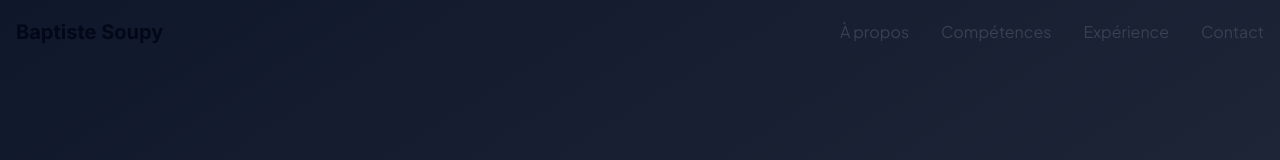
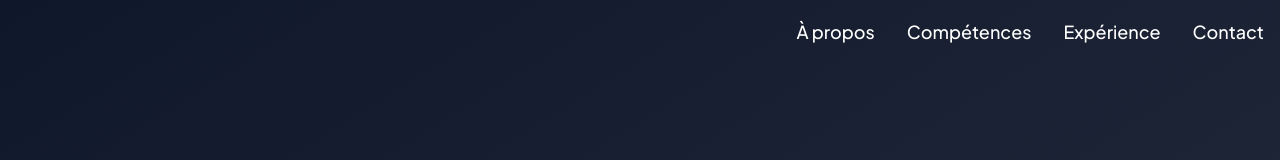
Before and after one commit to mayconbernardes/Baptiste-Soupy, a React (Vite) app: page / in a window 1280 px wide. Shown: the top 160 px of the page. Built offline with nearby package versions, Linux system fonts and the light colour scheme.

Commit message:
Improve Navbar UX and Style
Updated the navigation bar to enhance user experience by making it more user-friendly and floating. Changed the font color for better visibility and removed the "Baptiste Soupy" text from the navbar.
[skip gpt_engineer]

```diff
--- a/src/components/Navigation.tsx
+++ b/src/components/Navigation.tsx
@@ -21,20 +21,26 @@ const Navigation = () => {
   ];
 
   return (
-    <nav className={`fixed w-full z-50 transition-all duration-300 ${isScrolled ? 'bg-white shadow-md' : 'bg-transparent'}`}>
+    <nav
+      className={`fixed w-full z-50 transition-all duration-300 ${
+        isScrolled
+          ? 'bg-white/80 backdrop-blur-md shadow-lg'
+          : 'bg-transparent'
+      }`}
+    >
       <div className="container mx-auto px-4">
-        <div className="flex justify-between items-center h-16">
-          <a href="#" className="font-heading font-bold text-xl">
-            Baptiste Soupy
-          </a>
-
+        <div className="flex justify-end items-center h-16">
           {/* Desktop Navigation */}
           <div className="hidden md:flex space-x-8">
             {navLinks.map((link) => (
               <a
                 key={link.href}
                 href={link.href}
-                className="text-gray-700 hover:text-accent transition-colors"
+                className={`text-lg font-medium transition-colors ${
+                  isScrolled
+                    ? 'text-gray-800 hover:text-accent'
+                    : 'text-white hover:text-accent'
+                }`}
               >
                 {link.label}
               </a>
@@ -43,8 +49,9 @@ const Navigation = () => {
 
           {/* Mobile Navigation Toggle */}
           <button
-            className="md:hidden"
+            className={`md:hidden ${isScrolled ? 'text-gray-800' : 'text-white'}`}
             onClick={() => setIsOpen(!isOpen)}
+            aria-label="Toggle menu"
           >
             {isOpen ? <X size={24} /> : <Menu size={24} />}
           </button>
@@ -52,12 +59,12 @@ const Navigation = () => {
 
         {/* Mobile Navigation Menu */}
         {isOpen && (
-          <div className="md:hidden absolute top-16 left-0 right-0 bg-white shadow-lg py-4">
+          <div className="md:hidden absolute top-16 left-0 right-0 bg-white/95 backdrop-blur-md shadow-lg py-4">
             {navLinks.map((link) => (
               <a
                 key={link.href}
                 href={link.href}
-                className="block px-4 py-2 text-gray-700 hover:bg-muted transition-colors"
+                className="block px-4 py-2 text-gray-800 hover:bg-accent/10 hover:text-accent transition-colors"
                 onClick={() => setIsOpen(false)}
               >
                 {link.label}
```
